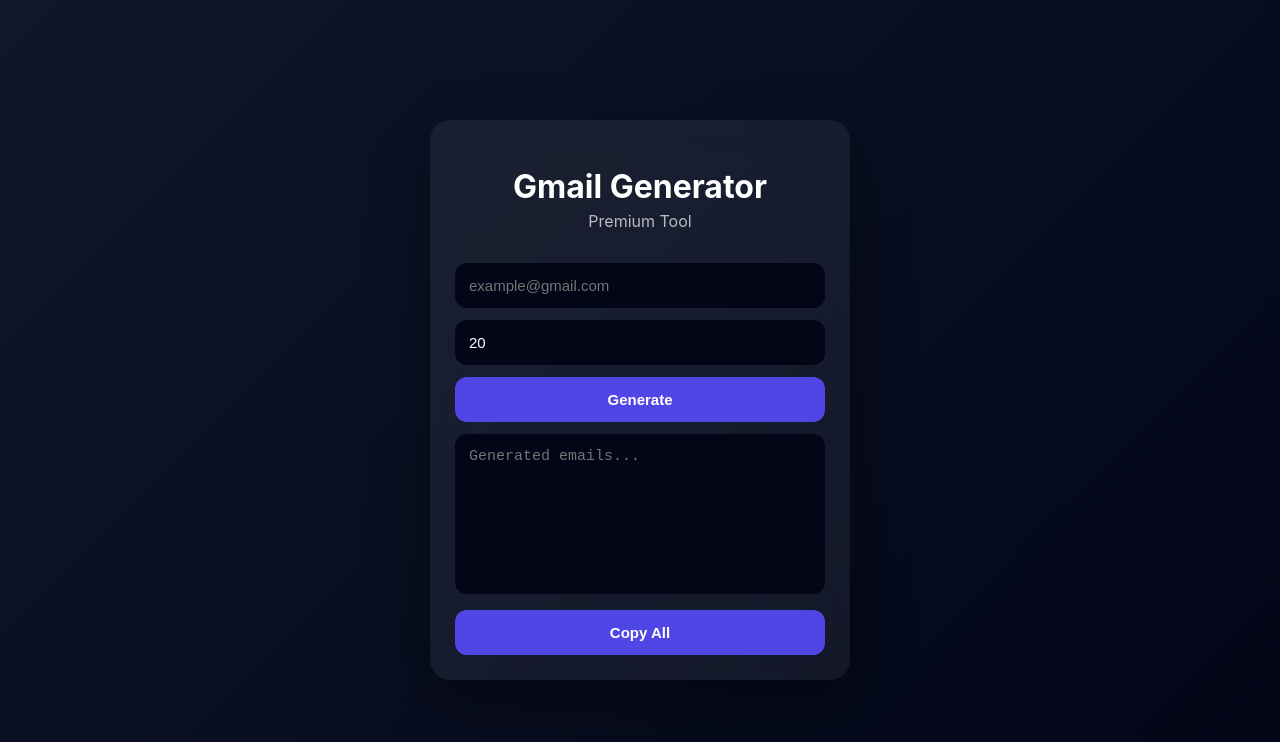
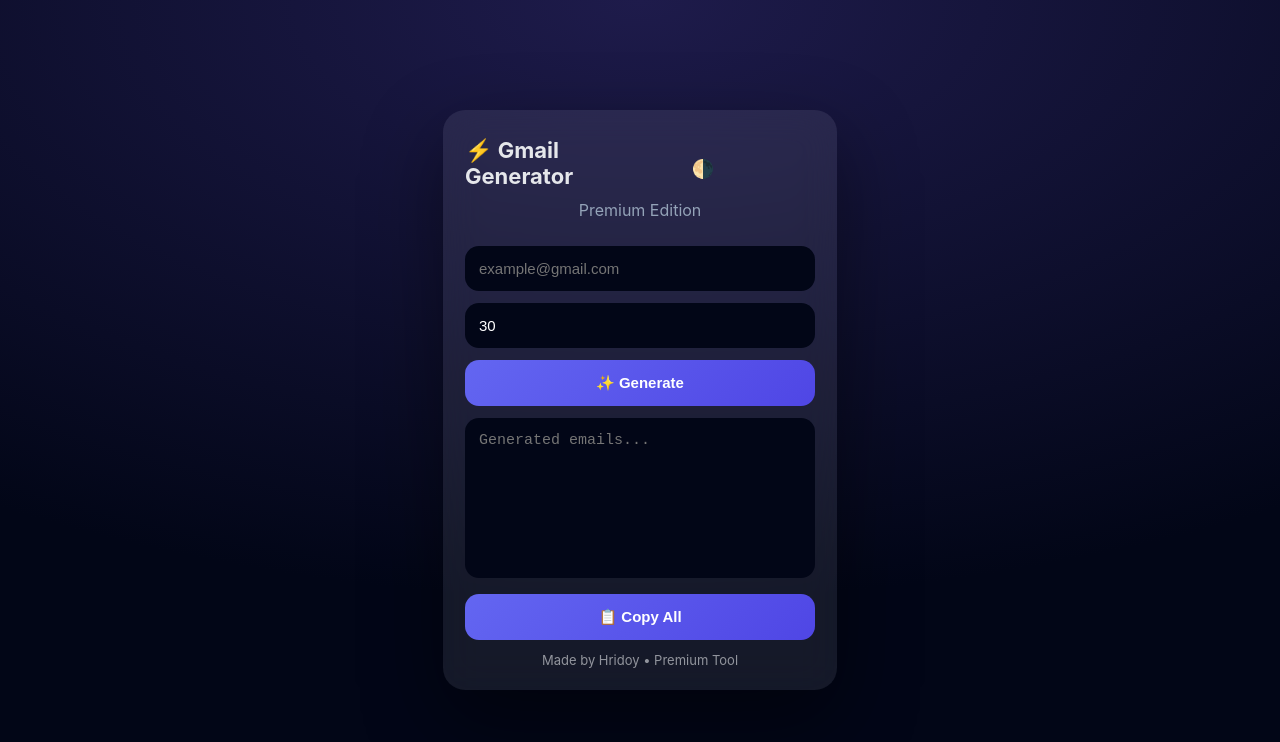
Before and after one commit to riduu69/gmaigenaretor, a plain HTML site: page index.html in a window 1280 px wide. Drawn offline with Linux system fonts and the light colour scheme.

Commit message:
Update index.html

```diff
--- a/index.html
+++ b/index.html
@@ -1,188 +1,161 @@
 <!DOCTYPE html>
 <html lang="en">
 <head>
-<meta charset="UTF-8">
+<meta charset="UTF-8" />
 <title>Premium Gmail Generator</title>
-<meta name="viewport" content="width=device-width, initial-scale=1">
+<meta name="viewport" content="width=device-width, initial-scale=1" />
+<meta name="theme-color" content="#0f172a"/>
 
 <style>
 :root{
-  --primary:#4f46e5;
-  --dark:#0f172a;
-  --light:#f8fafc;
+  --bg:#020617; --card:rgba(255,255,255,.08);
+  --txt:#e5e7eb; --muted:#94a3b8;
+  --pri:#6366f1; --pri2:#4f46e5;
 }
+.light{
+  --bg:#f8fafc; --card:#ffffff;
+  --txt:#0f172a; --muted:#64748b;
+}
+*{box-sizing:border-box}
+body{
+  margin:0; min-height:100vh; color:var(--txt);
+  font-family:Inter,system-ui,-apple-system;
+  background:radial-gradient(1200px 600px at top, #1e1b4b, var(--bg));
+  display:flex; align-items:center; justify-content:center;
+}
+.wrap{width:100%; max-width:430px; padding:18px}
+.card{
+  background:var(--card); backdrop-filter:blur(18px);
+  border-radius:22px; padding:22px;
+  box-shadow:0 30px 80px rgba(0,0,0,.45);
+  animation:up .8s ease;
+}
+@keyframes up{from{opacity:0;transform:translateY(40px)}to{opacity:1}}
+.h{
+  display:flex; align-items:center; justify-content:space-between;
+}
+.h h1{margin:0; font-size:22px}
+.toggle{
+  border:none; background:transparent; color:var(--txt);
+  cursor:pointer; font-size:18px
+}
+.sub{color:var(--muted); text-align:center; margin:6px 0 14px}
+input,textarea,button{
+  width:100%; border:none; border-radius:14px;
+  padding:14px; font-size:15px; margin-top:12px
+}
+input,textarea{
+  background:#020617; color:#fff; outline:none
+}
+.light input,.light textarea{background:#e5e7eb;color:#0f172a}
+button{
+  background:linear-gradient(135deg,var(--pri),var(--pri2));
+  color:#fff; font-weight:700; cursor:pointer;
+  position:relative; overflow:hidden
+}
+button:hover{transform:translateY(-2px)}
+button:active::after{
+  content:""; position:absolute; inset:0; background:#fff; opacity:.2
+}
+textarea{height:160px; resize:none}
+.footer{opacity:.6; text-align:center; font-size:13px; margin-top:12px}
 
-*{box-sizing:border-box}
+/* toast */
+.toast{
+  position:fixed; left:50%; bottom:20px; transform:translateX(-50%);
+  background:#020617; color:#fff; padding:10px 14px;
+  border-radius:12px; display:none
+}
+.toast.show{display:block; animation:pop .4s ease}
+@keyframes pop{from{opacity:0;transform:translate(-50%,10px)}}
 
-body{
-  margin:0;
-  font-family: "Inter", system-ui, sans-serif;
-  background: linear-gradient(135deg,#0f172a,#020617);
-  color:white;
-  min-height:100vh;
-  display:flex;
-  align-items:center;
-  justify-content:center;
+/* popup */
+.pop{
+  position:fixed; inset:0; background:rgba(0,0,0,.65);
+  display:none; align-items:center; justify-content:center
 }
-
-/* CARD */
-.card{
-  width:100%;
-  max-width:420px;
-  background:rgba(255,255,255,.06);
-  backdrop-filter: blur(18px);
-  border-radius:20px;
-  padding:25px;
-  box-shadow:0 20px 60px rgba(0,0,0,.4);
-  animation:fadeUp .8s ease;
+.pop.show{display:flex}
+.popbox{
+  background:#020617; color:#fff; border-radius:18px;
+  padding:22px; width:90%; max-width:320px; text-align:center;
+  animation:zoom .35s ease
 }
-
-@keyframes fadeUp{
-  from{opacity:0;transform:translateY(40px)}
-  to{opacity:1;transform:translateY(0)}
+@keyframes zoom{from{transform:scale(.7);opacity:0}to{opacity:1}}
+.pop a{
+  display:block; margin-top:14px; padding:12px;
+  background:linear-gradient(135deg,var(--pri),var(--pri2));
+  color:#fff; border-radius:12px; text-decoration:none
 }
-
-h1{
-  text-align:center;
-  margin-bottom:5px;
-}
-.subtitle{
-  text-align:center;
-  opacity:.7;
-  margin-bottom:20px;
-}
-
-input,textarea,button{
-  width:100%;
-  margin-top:12px;
-  padding:14px;
-  border-radius:12px;
-  border:none;
-  font-size:15px;
-}
-
-input,textarea{
-  background:#020617;
-  color:white;
-  outline:none;
-}
-
-button{
-  background:var(--primary);
-  color:white;
-  cursor:pointer;
-  font-weight:600;
-  transition:.3s;
-}
-
-button:hover{
-  transform:translateY(-2px);
-  box-shadow:0 10px 30px rgba(79,70,229,.6);
-}
-
-textarea{
-  height:160px;
-  resize:none;
-}
-
-/* POPUP */
-.popup{
-  position:fixed;
-  inset:0;
-  background:rgba(0,0,0,.6);
-  display:none;
-  align-items:center;
-  justify-content:center;
-}
-
-.popup.active{display:flex}
-
-.popup-box{
-  background:#020617;
-  padding:25px;
-  border-radius:16px;
-  width:90%;
-  max-width:320px;
-  text-align:center;
-  animation:zoom .4s ease;
-}
-
-@keyframes zoom{
-  from{transform:scale(.7);opacity:0}
-  to{transform:scale(1);opacity:1}
-}
-
-.popup a{
-  display:block;
-  margin-top:15px;
-  padding:12px;
-  background:var(--primary);
-  color:white;
-  border-radius:10px;
-  text-decoration:none;
-}
+.pop .later{margin-top:8px; background:#111827}
 </style>
 </head>
 
 <body>
+<div class="wrap">
+  <div class="card" id="card">
+    <div class="h">
+      <h1>⚡ Gmail Generator</h1>
+      <button class="toggle" onclick="toggleTheme()">🌗</button>
+    </div>
+    <div class="sub">Premium Edition</div>
 
-<div class="card">
-  <h1>Gmail Generator</h1>
-  <div class="subtitle">Premium Tool</div>
+    <input id="email" placeholder="example@gmail.com" />
+    <input id="count" type="number" value="30" />
 
-  <input id="email" placeholder="example@gmail.com">
-  <input id="count" type="number" value="20">
+    <button onclick="gen()">✨ Generate</button>
 
-  <button onclick="generate()">Generate</button>
+    <textarea id="out" placeholder="Generated emails..."></textarea>
 
-  <textarea id="output" placeholder="Generated emails..."></textarea>
+    <button onclick="copyAll()">📋 Copy All</button>
 
-  <button onclick="copyAll()">Copy All</button>
+    <div class="footer">Made by Hridoy • Premium Tool</div>
+  </div>
 </div>
 
-<!-- POPUP -->
-<div class="popup" id="popup">
-  <div class="popup-box">
-    <h3>Join Our Channel 🔥</h3>
+<div class="toast" id="toast">Copied successfully ✅</div>
+
+<div class="pop" id="pop">
+  <div class="popbox">
+    <h3>🚀 Join this channel</h3>
     <p>Premium tools & updates</p>
-    <a href="https://t.me/yourchannel" target="_blank">Join Now</a>
-    <br>
-    <button onclick="closePopup()">Later</button>
+    <a href="https://t.me/hridoytech" target="_blank">Join Now</a>
+    <button class="later" onclick="closePop()">Later</button>
   </div>
 </div>
 
 <script>
-function generate(){
-  const email=document.getElementById("email").value.trim();
-  const count=document.getElementById("count").value;
-  const out=document.getElementById("output");
+const body=document.body, toast=document.getElementById('toast'),
+      pop=document.getElementById('pop');
 
-  if(!email.endsWith("@gmail.com")){
-    alert("Only Gmail supported");
-    return;
+function toggleTheme(){
+  body.classList.toggle('light');
+  localStorage.setItem('theme', body.classList.contains('light')?'l':'d');
+}
+if(localStorage.getItem('theme')==='l') body.classList.add('light');
+
+function gen(){
+  const e=document.getElementById('email').value.trim();
+  const c=+document.getElementById('count').value;
+  const o=document.getElementById('out');
+  if(!e.endsWith('@gmail.com')) return alert('Only Gmail supported');
+  const name=e.replace('@gmail.com','');
+  let r='';
+  for(let i=1;i<=c;i++) r+=`${name}+${i}@gmail.com\n`;
+  o.value=r;
+  if(!localStorage.getItem('joined')){
+    setTimeout(()=>pop.classList.add('show'),600);
   }
-
-  const name=email.replace("@gmail.com","");
-  let res="";
-  for(let i=1;i<=count;i++){
-    res+=name+"."+i+"@gmail.com\n";
-  }
-  out.value=res;
-
-  // popup after generate
-  setTimeout(()=>{document.getElementById("popup").classList.add("active")},600);
 }
-
 function copyAll(){
-  const out=document.getElementById("output");
-  out.select();
-  document.execCommand("copy");
+  const o=document.getElementById('out');
+  o.select(); document.execCommand('copy');
+  toast.classList.add('show');
+  setTimeout(()=>toast.classList.remove('show'),1200);
 }
-
-function closePopup(){
-  document.getElementById("popup").classList.remove("active");
+function closePop(){
+  localStorage.setItem('joined','1');
+  pop.classList.remove('show');
 }
 </script>
-
 </body>
 </html>
```
